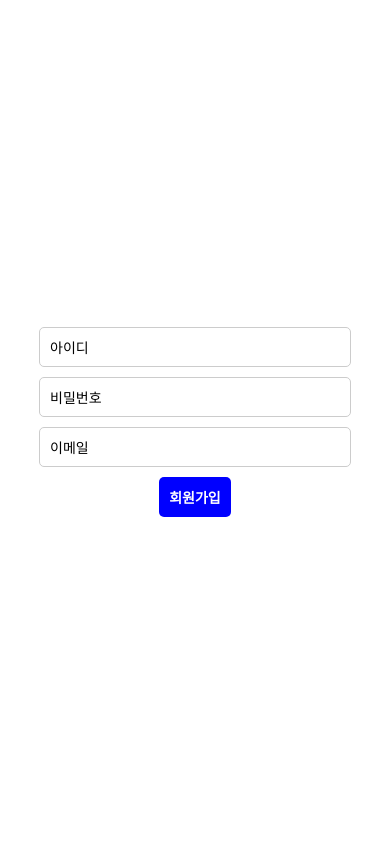
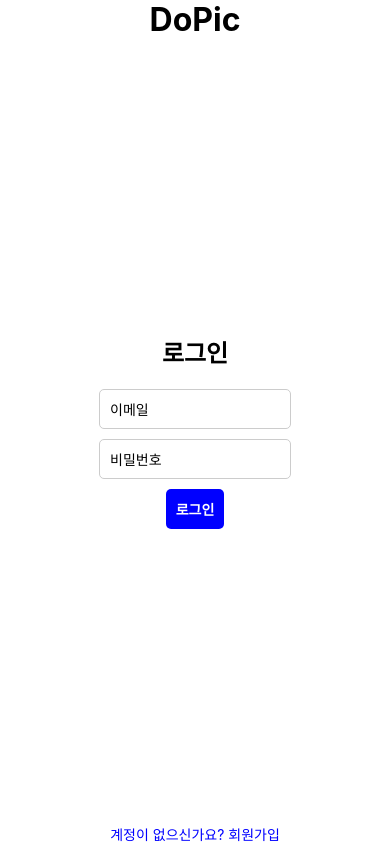
Before and after one commit to Juyeori/DoPic, a React Native app: screen / in a window 390 px wide. Built offline with nearby package versions, Linux system fonts and the light colour scheme.

Commit message:
main and login

```diff
--- a/App.tsx
+++ b/App.tsx
@@ -1,12 +1,13 @@
 import React from 'react'
 import {SafeAreaView, Text, TextInput} from 'react-native'
 import SignupForm from './userInfo/SignupForm';
+import MainScreen from './MainScreen';
 
 export default function App() {
   return (
     <SafeAreaView style={{flex : 1}}>
+      <MainScreen/>
 
-      <SignupForm/>
     </SafeAreaView>
   )
 }
--- /dev/null
+++ b/MainScreen.js
@@ -0,0 +1,41 @@
+import React, { useState } from 'react';
+import { View, Text, StyleSheet } from 'react-native';
+import LoginForm from './userInfo/LoginForm';
+import SignupForm from './userInfo/SignupForm';
+
+const MainScreen = () => {
+  const [isLoginFormVisible, setIsLoginFormVisible] = useState(true);
+
+  const toggleForm = () => {
+    setIsLoginFormVisible(!isLoginFormVisible);
+  };
+
+  return (
+    <View style={styles.container}>
+      <Text style={styles.title}>DoPic</Text>
+      {isLoginFormVisible ? <LoginForm toggleForm={toggleForm} /> : <SignupForm toggleForm={toggleForm} />}
+      <Text style={styles.toggleText} onPress={toggleForm}>
+        {isLoginFormVisible ? '계정이 없으신가요? 회원가입' : '이미 계정이 있으신가요? 로그인'}
+      </Text>
+    </View>
+  );
+};
+
+const styles = StyleSheet.create({
+  container: {
+    flex: 1,
+    justifyContent: 'center',
+    alignItems: 'center',
+  },
+  title: {
+    fontSize: 32,
+    fontWeight: 'bold',
+    marginBottom: 20,
+  },
+  toggleText: {
+    marginTop: 20,
+    color: 'blue',
+  },
+});
+
+export default MainScreen;
--- /dev/null
+++ b/userInfo/LoginForm.js
@@ -0,0 +1,81 @@
+import React, { useState } from 'react';
+import { View, Text, TextInput, TouchableOpacity, StyleSheet } from 'react-native';
+import axios from 'axios';
+
+const LoginForm = () => {
+  const [email, setEmail] = useState('');
+  const [password, setPassword] = useState('');
+
+  const handleLogin = () => {
+    // 서버로 로그인 정보를 전송하는 코드
+    const data = {
+      email,
+      password,
+    };
+    console.log(data)
+    // ipconfig 값 넣기
+    axios.post('http://59.18.188.75:3001/login', data)
+    .then(response => {
+      console.log(response.data);
+    })
+    .catch(error => {
+      console.error(error);
+    });
+  };
+
+  return (
+    <View style={styles.container}>
+      <Text style={styles.title}>로그인</Text>
+      <TextInput
+        style={styles.input}
+        placeholder="이메일"
+        value={email}
+        onChangeText={(text) => setEmail(text)}
+      />
+      <TextInput
+        style={styles.input}
+        placeholder="비밀번호"
+        value={password}
+        onChangeText={(text) => setPassword(text)}
+        secureTextEntry
+      />
+      <TouchableOpacity style={styles.button} onPress={handleLogin}>
+        <Text style={styles.buttonText}>로그인</Text>
+      </TouchableOpacity>
+    </View>
+  );
+};
+
+const styles = StyleSheet.create({
+  container: {
+    flex: 1,
+    alignItems: 'center',
+    justifyContent: 'center',
+  },
+  title: {
+    fontSize: 24,
+    fontWeight: 'bold',
+    marginBottom: 20,
+  },
+  input: {
+    width: '80%',
+    height: 40,
+    borderWidth: 1,
+    borderColor: '#ccc',
+    borderRadius: 5,
+    paddingHorizontal: 10,
+    marginBottom: 10,
+  },
+  button: {
+    backgroundColor: 'blue',
+    padding: 10,
+    borderRadius: 5,
+  },
+  buttonText: {
+    color: '#fff',
+    fontWeight: 'bold',
+    textAlign: 'center',
+  },
+});
+
+export default LoginForm;
--- a/userInfo/SignupForm.js
+++ b/userInfo/SignupForm.js
@@ -17,7 +17,7 @@ const SignupForm = () => {
     console.log(data)
     //ipconfig 값 넣기
     //172.20.10.9
-    axios.post('http://10.168.26.14:3001/User', data)
+    axios.post('http://localhost:3001/User', data)
     .then(response => {
       console.log(response.data);
     })
@@ -28,6 +28,7 @@ const SignupForm = () => {
 
   return (
     <View style={styles.container}>
+      <Text style={styles.title}>회원 가입</Text>
       <TextInput
         style={styles.input}
         placeholder="아이디"
@@ -60,6 +61,11 @@ const styles = StyleSheet.create({
       alignItems: 'center',
       justifyContent: 'center',
     },
+    title: {
+      fontSize: 24,
+      fontWeight: 'bold',
+      marginBottom: 20,
+    },
     input: {
       width: '80%',
       height: 40,
```
